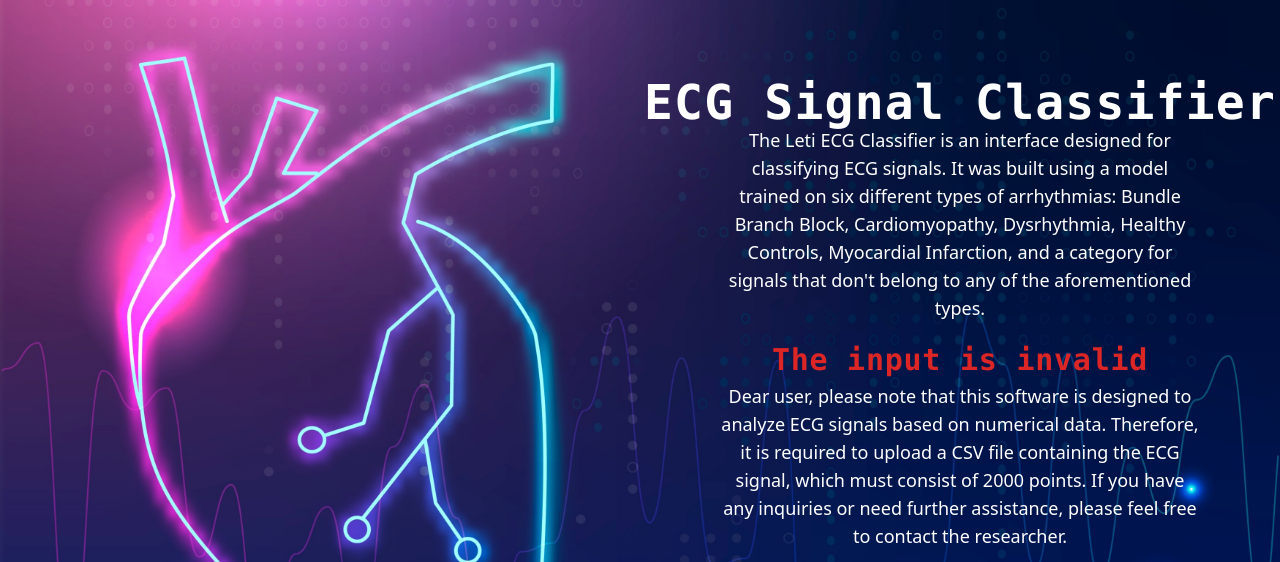
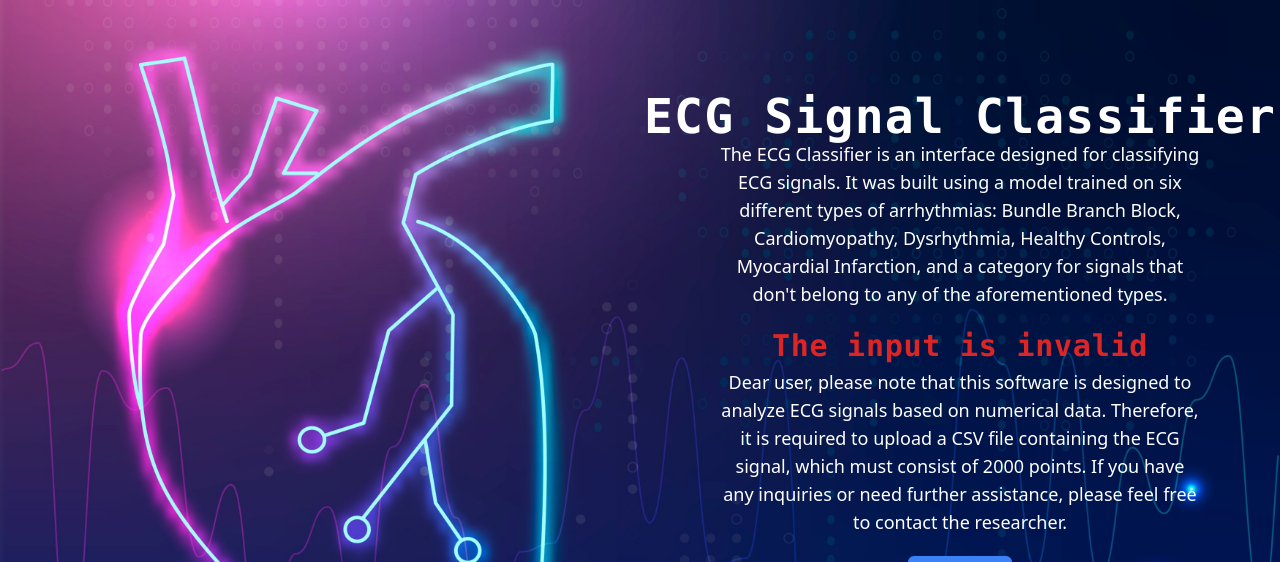
Before and after one commit to Salar-Sali/letiecgclassifier, a Flask app: template templates/unValidData.html in a window 1280 px wide. Shown: the top 562 px of the page. Run offline with Flask 2, Linux system fonts and the light colour scheme; the template is opened without the code that fills it, so the values that code supplies are empty.

Commit message:
Update unValidData.html

```diff
--- a/templates/unValidData.html
+++ b/templates/unValidData.html
@@ -28,7 +28,7 @@
         </h1>
         <div class="w-full text-center">
           <span class="hidden md:inline-block w-11/12 lg:w-3/4 ">
-            The Leti ECG Classifier is an interface designed for classifying ECG signals. It was built
+            The ECG Classifier is an interface designed for classifying ECG signals. It was built
             using a model
             trained on six different types of arrhythmias: Bundle Branch Block, Cardiomyopathy, Dysrhythmia, Healthy
             Controls, Myocardial Infarction, and a category for signals that don't belong to any of the aforementioned
```
